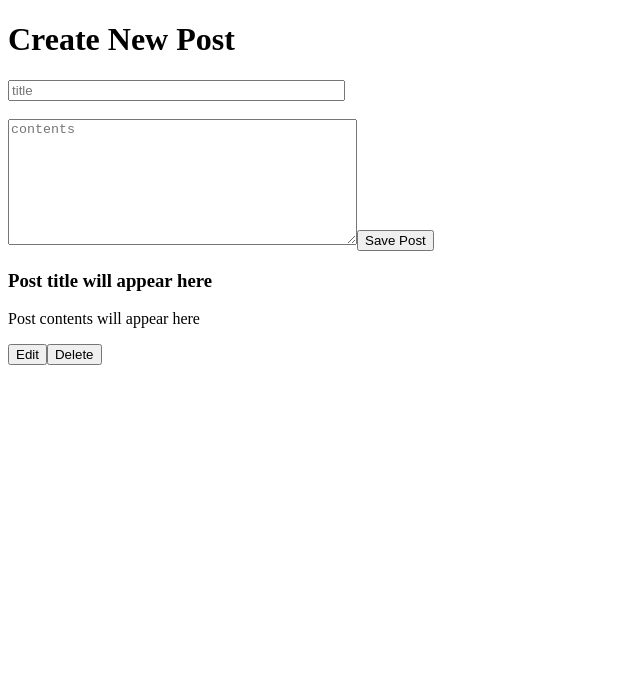
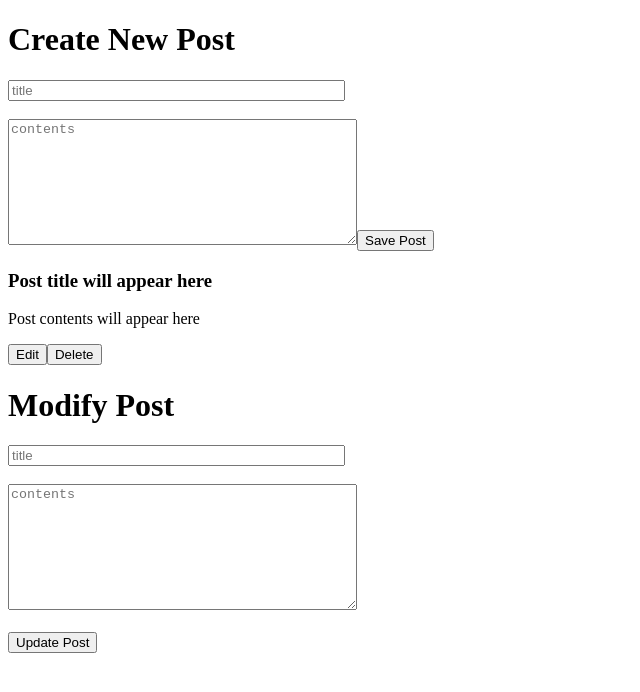
Before and after one commit to Gtzquierdo/Blog, a React (Create React App) app: page / in a window 1280 px wide. Shown: the top 692 px of the page, without its empty margins (0-640 px from the left). Built offline with nearby package versions, Linux system fonts and the light colour scheme.

Commit message:
ModifyPost Component

```diff
--- a/src/App.js
+++ b/src/App.js
@@ -1,6 +1,7 @@
 import React from 'react';
 import CreateNewPost from './Components/CreateNewPost';
 import Posts from './Components/Post';
+import ModifyPost from './Components/ModifyPost';
 
 
 const App = () => {
@@ -8,6 +9,7 @@ const App = () => {
     <div>
       <CreateNewPost />
       <Posts />
+      <ModifyPost />
     </div>
   );
 };
--- /dev/null
+++ b/src/Components/ModifyPost.jsx
@@ -0,0 +1,20 @@
+import React from 'react';
+
+const ModifyPost = () => {
+    return (
+        <>
+            <form>
+                <h1>Modify Post</h1>
+                <input type="text" placeholder="title" size="39"required></input>
+                <br />
+                <br />
+                <textarea placeholder="contents" rows="8" cols="41" required></textarea>
+                <br />
+                <br />
+                <button>Update Post</button>
+            </form>
+        </>
+    );
+};
+
+export default ModifyPost;
```
